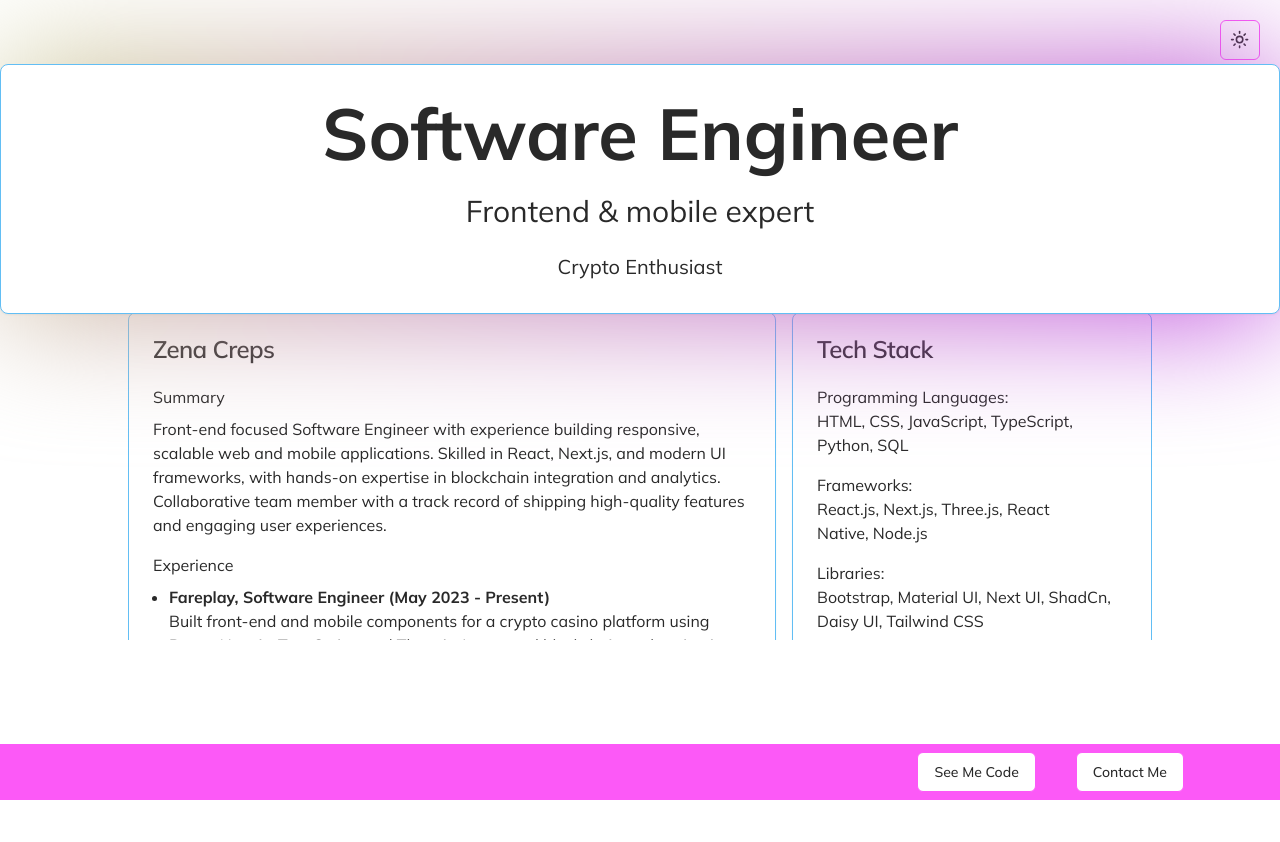
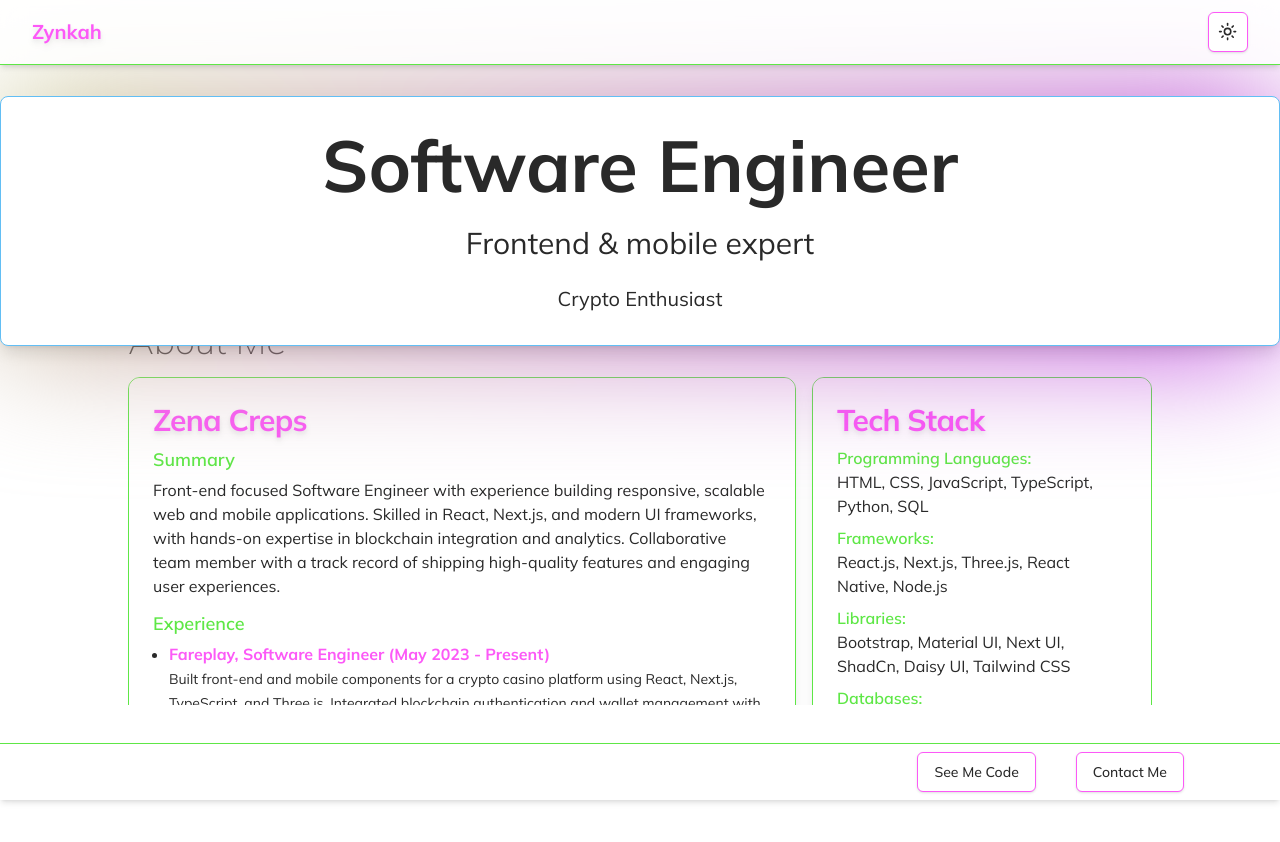
Before and after one commit to Zynkah/Next_Portfolio, a Next.js app: page / in a window 1280 px wide. Shown: the top 842 px of the page. Before the commit the page ends 800 px from the top, so only its background shows below. Built offline with nearby package versions, Linux system fonts and the light colour scheme.

Commit message:
layout change

```diff
--- a/app/page.tsx
+++ b/app/page.tsx
@@ -8,7 +8,7 @@ import Hero from "@/components/hero";
 export default function Home() {
   return (
     <main className="relative min-h-screen flex flex-col items-center justify-between md:p-0 p-0">
-      <div className="fixed top-16 left-0 w-full z-20">
+      <div className="fixed top-24 left-0 w-full z-20">
         <Hero />
       </div>
 
--- a/components/achievement-carousel.tsx
+++ b/components/achievement-carousel.tsx
@@ -33,7 +33,7 @@ export default function AchivementsCarousel() {
   }, [xTranslation, width]);
 
   return (
-    <Card className="relative max-w-full h-[300px] border-none overflow-hidden [mask-image:_linear-gradient(to_right,transparent_0,_black_25px,_black_calc(100%-25px),transparent_100%)]">
+    <Card className="relative max-w-full h-[300px] border-none shadow-lg backdrop-blur-md rounded-xl overflow-hidden [mask-image:_linear-gradient(to_right,transparent_0,_black_25px,_black_calc(100%-25px),transparent_100%)]">
       <motion.div
         className="absolute left-0 flex gap-4"
         ref={ref}
@@ -46,7 +46,7 @@ export default function AchivementsCarousel() {
             onMouseLeave={() => setHoveredIndex(null)}
             className="relative"
           >
-            <Card className="relative overflow-hidden h-[300px] w-[300px] text-nowrap border-none ">
+            <Card className="relative overflow-hidden h-[300px] w-[300px] bg-card/80 border border-accent shadow-lg backdrop-blur-md rounded-xl text-nowrap">
               <AnimatePresence>
                 {hoveredIndex === index && (
                   <motion.div
--- a/components/bio.tsx
+++ b/components/bio.tsx
@@ -3,26 +3,35 @@ import { bioData } from "@/data/BioData";
 
 export default function Bio() {
   return (
-    <Card>
-      <CardHeader>
-        <CardTitle>{bioData.name}</CardTitle>
+    <Card className="h-[400px] min-w-[340px] max-w-full bg-card/80 border border-accent shadow-lg backdrop-blur-md rounded-xl flex flex-col justify-between overflow-auto">
+      <CardHeader className="pb-2">
+        <CardTitle className="text-3xl font-bold tracking-tight text-primary drop-shadow-md">
+          {bioData.name}
+        </CardTitle>
       </CardHeader>
-      <CardContent className="text-pretty">
-        <h3 className="text-muted-foreground">Summary</h3>
-        <p className="mt-2 mb-4">{bioData.summary}</p>
-
-        <h3 className="text-muted-foreground">Experience</h3>
-        <ul className="mt-2 space-y-2 list-disc ml-4 mb-4">
+      <CardContent className="text-pretty flex-1 flex flex-col justify-between">
+        <div>
+          <h3 className="text-accent text-lg font-semibold mb-1">Summary</h3>
+          <p className="mb-3 text-muted-foreground text-base">
+            {bioData.summary}
+          </p>
+        </div>
+        <div>
+          <h3 className="text-accent text-lg font-semibold mb-1">Experience</h3>
+          <ul className="space-y-2 list-disc ml-4">
             {bioData.experience.map((exp, idx) => (
               <li key={idx}>
-              <strong>
+                <span className="font-bold text-primary">
                   {exp.company}, {exp.title} ({exp.period})
-              </strong>
+                </span>
                 <br />
+                <span className="text-muted-foreground text-sm">
                   {exp.details}
+                </span>
               </li>
             ))}
           </ul>
+        </div>
       </CardContent>
     </Card>
   );
--- a/components/footer.tsx
+++ b/components/footer.tsx
@@ -16,7 +16,7 @@ import { motion } from "framer-motion";
 
 export default function Footer() {
   return (
-    <div className="fixed bottom-0 right-0 w-full bg-primary py-2">
+    <footer className="sticky bottom-0 z-50 w-full bg-background/80 backdrop-blur-md shadow-md border-t border-accent py-2">
       <div className="flex flex-row mx-24 text-xl md:gap-10 gap-6 md:justify-end justify-center">
         <motion.div whileHover={{ scale: 1.1 }} whileTap={{ scale: 0.8 }}>
           <Link
@@ -90,6 +90,6 @@ export default function Footer() {
           </DialogContent>
         </Dialog>
       </div>
-    </div>
+    </footer>
   );
 }
--- a/components/header.tsx
+++ b/components/header.tsx
@@ -3,8 +3,19 @@ import { ModeToggle } from "./mode-toggle";
 
 export default function Header() {
   return (
-    <div className="fixed top-5 right-5">
-      <ModeToggle />
-    </div>
+    <header className="sticky top-0 z-50 w-full bg-background/80 backdrop-blur-md shadow-md border-b border-accent flex items-center justify-between px-8 py-3">
+      <nav className="flex items-center gap-6">
+        <Link
+          href="/"
+          className="text-xl font-bold text-primary drop-shadow-md hover:text-accent transition-colors duration-200"
+        >
+          Zynkah
+        </Link>
+        {/* Add more navigation links here if needed */}
+      </nav>
+      <div className="flex items-center gap-4">
+        <ModeToggle />
+      </div>
+    </header>
   );
 }
--- a/components/showcase.tsx
+++ b/components/showcase.tsx
@@ -17,7 +17,7 @@ interface ProjectType {
 }
 
 const Section = ({ project }: { project: ProjectType }) => (
-  <motion.div className="relative w-full flex items-center justify-center h-[240px] overflow-hidden rounded-lg shadow-lg">
+  <motion.div className="relative w-full flex items-center justify-center h-[300px] overflow-hidden rounded-xl shadow-lg bg-card/80 border border-accent backdrop-blur-md">
     <Link
       href={project.link}
       aria-label={project.image_alt}
@@ -33,7 +33,7 @@ const Section = ({ project }: { project: ProjectType }) => (
         className="rounded-lg w-full object-cover hover:opacity-80 transition-opacity duration-300 ease-in-out "
       />
       {/* Overlay text */}
-      <div className="absolute inset-0 flex flex-col justify-center items-center px-8 py-6 bg-black/60 rounded-lg text-center">
+      <div className="absolute inset-0 flex flex-col justify-center items-center px-8 py-6 bg-black/60 rounded-xl text-center">
         <h2 className="text-3xl font-bold mb-2 text-white drop-shadow-lg">
           {project.title}
         </h2>
--- a/components/tech-stack.tsx
+++ b/components/tech-stack.tsx
@@ -2,50 +2,66 @@ import { Card, CardContent, CardHeader, CardTitle } from "@/components/ui/card";
 
 export default function TechStack() {
   return (
-    <Card className="min-w-[360px]">
-      <CardHeader>
-        <CardTitle>Tech Stack</CardTitle>
+    <Card className="h-[400px] min-w-[340px] max-w-full bg-card/80 border border-accent shadow-lg backdrop-blur-md rounded-xl flex flex-col justify-between overflow-auto">
+      <CardHeader className="pb-2">
+        <CardTitle className="text-3xl font-bold tracking-tight text-primary drop-shadow-md">
+          Tech Stack
+        </CardTitle>
       </CardHeader>
-      <CardContent>
-        <ul className="space-y-4 text-pretty">
+      <CardContent className="flex-1 flex flex-col justify-between">
+        <ul className="space-y-2 text-pretty text-base">
           <li>
-            <span className="text-muted-foreground">
+            <span className="text-accent font-semibold">
               Programming Languages:
             </span>
             <br />
+            <span className="text-muted-foreground">
               HTML, CSS, JavaScript, TypeScript, Python, SQL
+            </span>
           </li>
           <li>
-            <span className="text-muted-foreground">Frameworks:</span>
+            <span className="text-accent font-semibold">Frameworks:</span>
             <br />
+            <span className="text-muted-foreground">
               React.js, Next.js, Three.js, React Native, Node.js
+            </span>
           </li>
           <li>
-            <span className="text-muted-foreground">Libraries:</span>
+            <span className="text-accent font-semibold">Libraries:</span>
             <br />
+            <span className="text-muted-foreground">
               Bootstrap, Material UI, Next UI, ShadCn, Daisy UI, Tailwind CSS
+            </span>
           </li>
           <li>
-            <span className="text-muted-foreground">Databases:</span>
+            <span className="text-accent font-semibold">Databases:</span>
             <br />
+            <span className="text-muted-foreground">
               MongoDB, PostgreSQL, NeonDB, Drizzle ORM, Prisma
+            </span>
           </li>
           <li>
-            <span className="text-muted-foreground">DevOps:</span>
+            <span className="text-accent font-semibold">DevOps:</span>
             <br />
+            <span className="text-muted-foreground">
               AWS, Google Cloud, Microsoft Azure
+            </span>
           </li>
           <li>
-            <span className="text-muted-foreground">Tools:</span>
+            <span className="text-accent font-semibold">Tools:</span>
             <br />
+            <span className="text-muted-foreground">
               Git, GitHub, VS Code, Docker, Postman, Insomnia
+            </span>
           </li>
           <li>
-            <span className="text-muted-foreground">
+            <span className="text-accent font-semibold">
               Blockchain and Analytics:
             </span>
             <br />
+            <span className="text-muted-foreground">
               Privy, WalletConnect, Biconomy, PostHog, Addressable
+            </span>
           </li>
         </ul>
       </CardContent>
--- a/components/ui/button.tsx
+++ b/components/ui/button.tsx
@@ -1,23 +1,25 @@
-import * as React from "react"
-import { Slot } from "@radix-ui/react-slot"
-import { cva, type VariantProps } from "class-variance-authority"
+import * as React from "react";
+import { Slot } from "@radix-ui/react-slot";
+import { cva, type VariantProps } from "class-variance-authority";
 
-import { cn } from "@/lib/utils"
+import { cn } from "@/lib/utils";
 
 const buttonVariants = cva(
   "inline-flex items-center justify-center whitespace-nowrap rounded-md text-sm font-medium ring-offset-background transition-colors focus-visible:outline-none focus-visible:ring-2 focus-visible:ring-ring focus-visible:ring-offset-2 disabled:pointer-events-none disabled:opacity-50",
   {
     variants: {
       variant: {
-        default: "bg-primary text-primary-foreground hover:bg-primary/90",
+        default:
+          "bg-primary text-primary-foreground hover:bg-accent hover:text-accent-foreground shadow transition-all duration-300 hover:scale-105",
         destructive:
           "bg-destructive text-destructive-foreground hover:bg-destructive/90",
         outline:
-          "border border-input bg-background hover:bg-accent hover:text-accent-foreground",
+          "border border-input bg-background hover:bg-accent hover:text-accent-foreground shadow hover:scale-105 transition-all duration-300",
         secondary:
-          "bg-secondary text-secondary-foreground hover:bg-secondary/80",
-        ghost: "hover:bg-accent hover:border hover:border-slate-400 hover:text-accent-foreground",
-        link: "text-primary underline-offset-4 hover:underline",
+          "bg-secondary text-secondary-foreground hover:bg-accent hover:text-accent-foreground shadow hover:scale-105 transition-all duration-300",
+        ghost:
+          "hover:bg-accent hover:border hover:border-slate-400 hover:text-accent-foreground shadow hover:scale-105 transition-all duration-300",
+        link: "text-primary underline-offset-4 hover:underline hover:text-accent transition-all duration-300",
       },
       size: {
         default: "h-10 px-4 py-2",
@@ -31,26 +33,26 @@ const buttonVariants = cva(
       size: "default",
     },
   }
-)
+);
 
 export interface ButtonProps
   extends React.ButtonHTMLAttributes<HTMLButtonElement>,
     VariantProps<typeof buttonVariants> {
-  asChild?: boolean
+  asChild?: boolean;
 }
 
 const Button = React.forwardRef<HTMLButtonElement, ButtonProps>(
   ({ className, variant, size, asChild = false, ...props }, ref) => {
-    const Comp = asChild ? Slot : "button"
+    const Comp = asChild ? Slot : "button";
     return (
       <Comp
         className={cn(buttonVariants({ variant, size, className }))}
         ref={ref}
         {...props}
       />
-    )
+    );
   }
-)
-Button.displayName = "Button"
+);
+Button.displayName = "Button";
 
-export { Button, buttonVariants }
+export { Button, buttonVariants };
--- a/components/ui/card.tsx
+++ b/components/ui/card.tsx
@@ -1,6 +1,6 @@
-import * as React from "react"
+import * as React from "react";
 
-import { cn } from "@/lib/utils"
+import { cn } from "@/lib/utils";
 
 const Card = React.forwardRef<
   HTMLDivElement,
@@ -9,13 +9,13 @@ const Card = React.forwardRef<
   <div
     ref={ref}
     className={cn(
-      "rounded-lg border bg-card text-card-foreground shadow-sm",
+      "rounded-lg border bg-card text-card-foreground shadow-lg backdrop-blur-md transition-all duration-300 hover:shadow-2xl hover:bg-card/80 hover:border-accent",
       className
     )}
     {...props}
   />
-))
-Card.displayName = "Card"
+));
+Card.displayName = "Card";
 
 const CardHeader = React.forwardRef<
   HTMLDivElement,
@@ -26,8 +26,8 @@ const CardHeader = React.forwardRef<
     className={cn("flex flex-col space-y-1.5 p-6", className)}
     {...props}
   />
-))
-CardHeader.displayName = "CardHeader"
+));
+CardHeader.displayName = "CardHeader";
 
 const CardTitle = React.forwardRef<
   HTMLParagraphElement,
@@ -41,8 +41,8 @@ const CardTitle = React.forwardRef<
     )}
     {...props}
   />
-))
-CardTitle.displayName = "CardTitle"
+));
+CardTitle.displayName = "CardTitle";
 
 const CardDescription = React.forwardRef<
   HTMLParagraphElement,
@@ -53,16 +53,16 @@ const CardDescription = React.forwardRef<
     className={cn("text-sm text-muted-foreground", className)}
     {...props}
   />
-))
-CardDescription.displayName = "CardDescription"
+));
+CardDescription.displayName = "CardDescription";
 
 const CardContent = React.forwardRef<
   HTMLDivElement,
   React.HTMLAttributes<HTMLDivElement>
 >(({ className, ...props }, ref) => (
   <div ref={ref} className={cn("p-6 pt-0", className)} {...props} />
-))
-CardContent.displayName = "CardContent"
+));
+CardContent.displayName = "CardContent";
 
 const CardFooter = React.forwardRef<
   HTMLDivElement,
@@ -77,6 +77,13 @@ const CardFooter = React.forwardRef<
     {...props}
   />
 ));
-CardFooter.displayName = "CardFooter"
+CardFooter.displayName = "CardFooter";
 
-export { Card, CardHeader, CardFooter, CardTitle, CardDescription, CardContent }
+export {
+  Card,
+  CardHeader,
+  CardFooter,
+  CardTitle,
+  CardDescription,
+  CardContent,
+};
```
Lines whose indentation alone changed are shown as unchanged.
